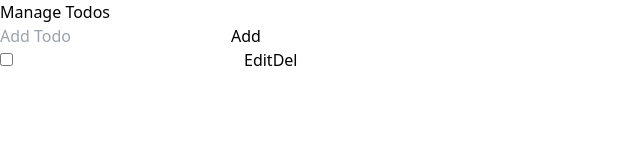
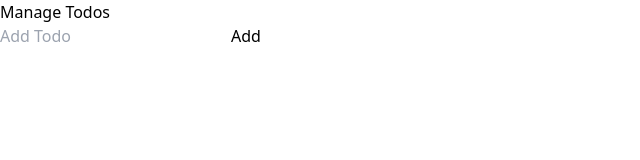
Before and after one commit to Puspak29/todo_app, a React (Vite) app: page / in a window 1280 px wide. Shown: the top 160 px of the page, without its empty margins (0-640 px from the left). Built offline with nearby package versions, Linux system fonts and the light colour scheme.

Commit message:
all functions

```diff
--- a/src/App.jsx
+++ b/src/App.jsx
@@ -1,7 +1,6 @@
 import { useEffect, useState } from "react";
 import { TodoForm, TodoItem } from "./components";
 import { TodoProvider } from "./contexts";
-import { jsx } from "react/jsx-runtime";
 
 function App() {
   const [todos, setTodos] = useState([]);
@@ -11,7 +10,8 @@ function App() {
   }
 
   const updateTodo=(id,todo)=>{
-    setTodos((prev)=>prev.map((prevTodo)=>{prevTodo.id===id ? todo : prevTodo}))
+    setTodos((prev)=>
+      prev.map((prevTodo)=>(prevTodo.id===id ? todo : prevTodo)))
   }
 
   const deleteTodo=(id)=>{
@@ -19,7 +19,9 @@ function App() {
   }
 
   const toggleComplete=(id)=>{
-    setTodos((prev)=> prev.map((prevTodo)=> prevTodo.id===id ? {...prevTodo, completed: !prevTodo.completed} : prevTodo))
+    setTodos((prev)=>
+      prev.map((prevTodo)=>
+        (prevTodo.id===id ? {...prevTodo, completed: !prevTodo.completed} : prevTodo)))
   }
 
   useEffect(()=>{
@@ -41,8 +43,12 @@ function App() {
           <h1 className="text-white text-2xl font-bold text-center mb-8 mt-2">Manage Todos</h1>
           <TodoForm />
         </div>
-        <div className="w-3/5">
-          <TodoItem />
+        <div className=" w-3/5 flex flex-wrap gap-y-3">
+          {todos.map((todo)=>(
+            <div key={todo.id} className="w-full">
+              <TodoItem todo={todo}/>
+            </div>
+          ))}
         </div>
       </div>
     </TodoProvider>
--- a/src/components/TodoForm.jsx
+++ b/src/components/TodoForm.jsx
@@ -7,10 +7,19 @@ function TodoForm() {
 
     const add= (e)=>{
         e.preventDefault()
+
+        if(!todo) return
+
+        addTodo({todo, completed: false})
+        setTodo("")
     }
   return (
-    <form className="flex">
-      <input type="text" placeholder="Add Todo" className="w-full border border-black rounded-l-lg px-3 outline-none duration-150 bg-white py-1.5" />
+    <form onSubmit={add} className="flex">
+      <input type="text" placeholder="Add Todo"
+      className="w-full border border-black rounded-l-lg px-3 outline-none duration-150 bg-white py-1.5"
+      value={todo}
+      onChange={(e)=>setTodo(e.target.value)}
+      />
       <button type="submit" className="bg-blue-800 border-black rounded-r-lg px-3 py-1 text-white hover:bg-blue-900 shrink-0">
         Add
       </button>
--- a/src/components/TodoItem.jsx
+++ b/src/components/TodoItem.jsx
@@ -1,17 +1,54 @@
-import React from "react";
+import React, { useState } from "react";
+import { useTodo } from "../contexts";
 
-function TodoItem() {
+function TodoItem({todo}) {
+    const [todoEditable,setTodoEditable]= useState(false)
+    const [todoMsg, setTodoMsg]= useState(todo.todo)
+    const {deleteTodo, updateTodo, toggleComplete}= useTodo()
+
+    const editTodo=()=>{
+      updateTodo(todo.id, {...todo, todo: todoMsg})
+      setTodoEditable(false)
+    }
+
+    const toggleCompleted=()=>{
+      toggleComplete(todo.id)
+    }
+
+
   return (
-    <div className="flex border border-black rounded-lg px-3 py-1.5 gap-x-3 duration-300 text-black shadow-sm shadow-white">
-      <input type="checkbox" className="cursor-pointer" />
-      <input type="text" className="border outline-none w-full border-transparent rounded-lg" readOnly />
+    <div className={`flex border border-black rounded-lg px-3 py-1.5 gap-x-3 duration-300 text-black shadow-sm shadow-white ${todo.completed? "bg-purple-500" : "bg-white"}`}>
+      <input
+      type="checkbox"
+      className="cursor-pointer"
+      checked={todo.completed}
+      onChange={toggleCompleted}
+      />
+      <input
+      type="text"
+      className={`border outline-none w-full bg-transparent rounded-lg ${todoEditable? "border-black px-2" : "border-transparent"} ${todo.completed? "line-through" : ""}`}
+      value={todoMsg}
+      onChange={(e)=> setTodoMsg(e.target.value)}
+      readOnly={!todoEditable}
+      />
       <button
         className="inline-flex w-8 h-8 rounded-lg text-sm border border-black justify-center items-center bg-green-500 hover:bg-green-800 text-white shrink-0 disabled:opacity-50"
-        disabled
+        onClick={()=>{
+          if(todo.completed) return
+          if(todoEditable){
+            editTodo();
+          }else{
+            setTodoEditable((prev)=> !prev);
+          }
+        }}
+        disabled={todo.completed}
       >
-        Edit
+        {todoEditable? "Save" : "Edit"}
       </button>
-      <button className="inline-flex w-8 h-8 rounded-lg text-sm border border-black justify-center items-center bg-green-500 hover:bg-green-800 text-white shrink-0">
+      <button
+      className="inline-flex w-8 h-8 rounded-lg text-sm border border-black justify-center items-center bg-green-500 hover:bg-green-800 text-white shrink-0"
+      onClick={()=> deleteTodo(todo.id)}
+       >
         Del
       </button>
     </div>
```
